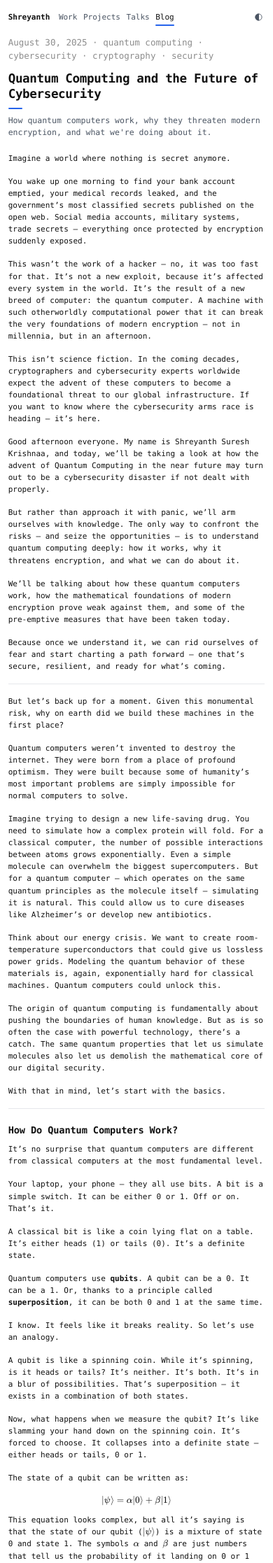
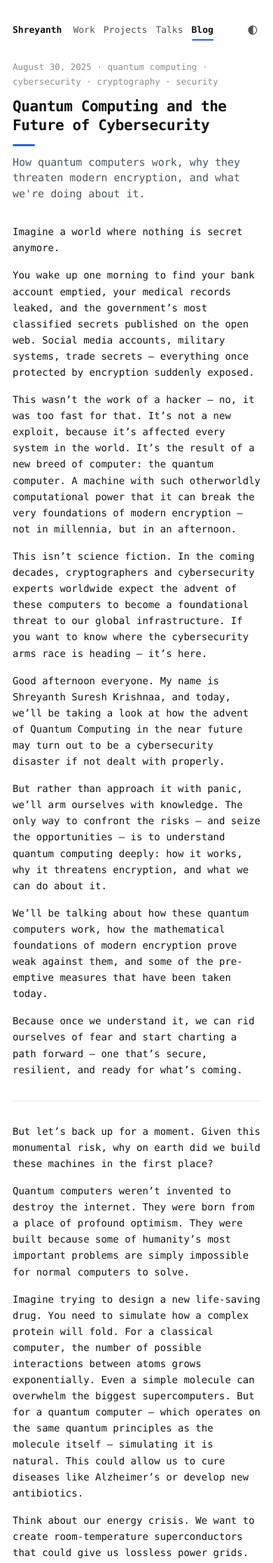
Before and after one commit to shreyanth-sureshkrishnaa/personal-site, a Jekyll site: the page built from _posts/2025-08-30-quantum-computing-future-of-cybersecurity.md, in a window 390 px wide. Shown: the top 2234 px of the page at 70% size. Built offline with Jekyll 4.4.1, drawn with Linux system fonts in a browser that asks for light colours.

Commit message:
overhaul

```diff
--- a/_layouts/default.html
+++ b/_layouts/default.html
@@ -3,22 +3,28 @@
 
 <head>
   <meta charset="UTF-8">
+  <meta name="viewport" content="width=device-width, initial-scale=1.0">
+  <meta name="theme-color" content="#ffffff" id="meta-theme-color">
   <script>
     (function () {
       try {
         var t = localStorage.getItem('theme');
-        if (t === 'dark' || (!t && window.matchMedia('(prefers-color-scheme: dark)').matches)) {
+        var isDark = t === 'dark' || (!t && window.matchMedia('(prefers-color-scheme: dark)').matches);
+        if (isDark) {
           document.documentElement.setAttribute('data-theme', 'dark');
+          var meta = document.getElementById('meta-theme-color');
+          if (meta) meta.setAttribute('content', '#0d0d10');
         }
       } catch (e) {}
     })();
   </script>
-  <meta name="viewport" content="width=device-width, initial-scale=1.0">
-  <title>{% if page.title == "Home" or page.layout == "home" %}Shreyanth Suresh Krishnaa{% else %}{{ page.title }}{%
-    endif %}</title>
+  <title>{% if page.title == "Home" or page.layout == "home" %}Shreyanth Suresh Krishnaa{% else %}{{ page.title }}{% endif %}</title>
   <meta name="description" content="{{ page.description | default: site.description }}">
-  <link rel="icon" type="image/png" href="{{ '/assets/images/profile_circle.png' | relative_url }}">
+  <link rel="icon" type="image/png" href="{{ '/assets/images/favicon.png' | relative_url }}">
+  <link rel="apple-touch-icon" href="{{ '/assets/images/profile_circle.png' | relative_url }}">
   <link rel="stylesheet" href="{{ '/assets/css/main.css' | relative_url }}">
+  {% if page.math or page.katex or content contains '$$' or content contains '\(' %}
+  <link rel="preconnect" href="https://cdn.jsdelivr.net" crossorigin>
   <link rel="stylesheet" href="https://cdn.jsdelivr.net/npm/katex@0.16.11/dist/katex.min.css">
   <script defer src="https://cdn.jsdelivr.net/npm/katex@0.16.11/dist/katex.min.js"></script>
   <script defer src="https://cdn.jsdelivr.net/npm/katex@0.16.11/dist/contrib/auto-render.min.js" onload="renderMathInElement(document.body, {
@@ -29,21 +35,19 @@
         {left: '\\(', right: '\\)', display: false}
       ]
     });"></script>
+  {% endif %}
   {% feed_meta %}
   {% seo %}
 </head>
 
 <body>
   <nav>
-    <a href="{{ '/' | relative_url }}"
-      class="nav-home{% if page.url == '/' or page.url == '/index.html' %} active{% endif %}">Shreyanth</a>
-    <a href="{{ '/work/' | relative_url }}" {% if page.url contains '/work/' %} class="active" {% endif %}>Work</a>
-    <a href="{{ '/projects/' | relative_url }}" {% if page.url contains '/projects/' %} class="active" {% endif
-      %}>Projects</a>
-    <a href="{{ '/talks/' | relative_url }}" {% if page.url contains '/talks/' %} class="active" {% endif %}>Talks</a>
-    <a href="{{ '/blog/' | relative_url }}" {% if page.url contains '/blog/' or page.layout=='post' %} class="active" {%
-      endif %}>Blog</a>
-    <button id="theme-toggle" class="theme-toggle" aria-label="Toggle theme">
+    <a href="{{ '/' | relative_url }}" class="nav-home{% if page.url == '/' or page.url == '/index.html' %} active{% endif %}">Shreyanth</a>
+    <a href="{{ '/work/' | relative_url }}"{% if page.url contains '/work/' %} class="active"{% endif %}>Work</a>
+    <a href="{{ '/projects/' | relative_url }}"{% if page.url contains '/projects/' %} class="active"{% endif %}>Projects</a>
+    <a href="{{ '/talks/' | relative_url }}"{% if page.url contains '/talks/' %} class="active"{% endif %}>Talks</a>
+    <a href="{{ '/blog/' | relative_url }}"{% if page.url contains '/blog/' or page.layout == 'post' %} class="active"{% endif %}>Blog</a>
+    <button id="theme-toggle" class="theme-toggle" aria-label="Toggle theme" title="Toggle theme">
       <svg viewBox="0 0 24 24" width="14" height="14" stroke="currentColor" stroke-width="2" fill="none">
         <circle cx="12" cy="12" r="10" />
         <path d="M12 2a10 10 0 0 0 0 20z" fill="currentColor" />
@@ -54,29 +58,44 @@
   <script>
     (function () {
       var btn = document.getElementById('theme-toggle');
+      var metaTheme = document.getElementById('meta-theme-color');
       if (!btn) return;
+
+      function updateTheme(newTheme) {
+        if (newTheme === 'dark') {
+          document.documentElement.setAttribute('data-theme', 'dark');
+          if (metaTheme) metaTheme.setAttribute('content', '#0d0d10');
+        } else {
+          document.documentElement.removeAttribute('data-theme');
+          if (metaTheme) metaTheme.setAttribute('content', '#ffffff');
+        }
+        try { localStorage.setItem('theme', newTheme); } catch (e) {}
+      }
+
       btn.addEventListener('click', function () {
-        var html = document.documentElement;
-        var isDark = html.getAttribute('data-theme') === 'dark';
+        var isDark = document.documentElement.getAttribute('data-theme') === 'dark';
+        var nextTheme = isDark ? 'light' : 'dark';
 
-        /* Smooth icon spin */
-        btn.classList.remove('spinning');
-        requestAnimationFrame(function () {
-          btn.classList.add('spinning');
-        });
-        btn.addEventListener('animationend', function handler() {
-          btn.classList.remove('spinning');
-          btn.removeEventListener('animationend', handler);
-        }, { once: true });
-
-        if (isDark) {
-          html.removeAttribute('data-theme');
-          try { localStorage.setItem('theme', 'light'); } catch (e) {}
+        if (document.startViewTransition && !window.matchMedia('(prefers-reduced-motion: reduce)').matches) {
+          document.startViewTransition(function () {
+            updateTheme(nextTheme);
+          });
         } else {
-          html.setAttribute('data-theme', 'dark');
-          try { localStorage.setItem('theme', 'dark'); } catch (e) {}
+          document.documentElement.classList.add('theme-transitioning');
+          updateTheme(nextTheme);
+          window.setTimeout(function () {
+            document.documentElement.classList.remove('theme-transitioning');
+          }, 260);
         }
       });
+
+      try {
+        window.matchMedia('(prefers-color-scheme: dark)').addEventListener('change', function (e) {
+          if (!localStorage.getItem('theme')) {
+            updateTheme(e.matches ? 'dark' : 'light');
+          }
+        });
+      } catch (e) {}
     })();
   </script>
 </body>
--- a/assets/css/main.css
+++ b/assets/css/main.css
@@ -1,4 +1,3 @@
-
 :root {
   --blue: #2563eb;
   --bg-color: #ffffff;
@@ -10,7 +9,7 @@
   --code-bg: #f8fafc;
   --code-border: #e2e8f0;
   --font-mono: ui-monospace, 'Cascadia Code', Menlo, Consolas, 'Liberation Mono', monospace;
-  --font-sans: ui-monospace, 'Cascadia Code', Menlo, Consolas, 'Liberation Mono', monospace;
+  --content-width: 680px;
 }
 
 [data-theme="dark"] {
@@ -25,25 +24,21 @@
   --code-border: #1f2937;
 }
 
-p + p { margin-top: 1.1em; }
-
+/* Base Reset & Universal Box Sizing */
 *, *::before, *::after {
   box-sizing: border-box;
   margin: 0;
   padding: 0;
-  font-family: inherit;
 }
 
-/* Universal font — system monospace stack, zero network requests */
 html {
-  font-family: ui-monospace, 'Cascadia Code', Menlo, Consolas, 'Liberation Mono', monospace;
+  font-family: var(--font-mono);
   background-color: var(--bg-color);
   color-scheme: light;
   -webkit-font-smoothing: antialiased;
   -moz-osx-font-smoothing: grayscale;
   text-rendering: optimizeLegibility;
-  /* Only transition background — transitioning color re-rasterizes text glyphs on mobile WebKit */
-  transition: background-color 0.3s ease;
+  scroll-behavior: smooth;
 }
 
 [data-theme="dark"] {
@@ -51,20 +46,49 @@
 }
 
 body {
+  font-family: inherit;
   font-size: 14px;
   line-height: 1.7;
   color: var(--text-primary);
   background-color: var(--bg-color);
-  max-width: 680px;
+  max-width: var(--content-width);
   margin: 0 auto;
   padding: 50px 24px 100px;
   -webkit-font-smoothing: antialiased;
   -moz-osx-font-smoothing: grayscale;
-  text-rendering: optimizeLegibility;
-  /* Only transition background — never color, it causes glyph flicker on mobile */
-  transition: background-color 0.3s ease;
 }
 
+/* Theme Transition System:
+   Zero transitions on initial load / navigation to prevent FOUT (flash of unstyled theme).
+   View Transitions API for hardware-composited, zero-flicker cross-fade in modern browsers;
+   Scoped .theme-transitioning class fallback with simultaneous color + bg-color synchronization. */
+::view-transition-old(root),
+::view-transition-new(root) {
+  animation-duration: 0.25s;
+  animation-timing-function: cubic-bezier(0.4, 0, 0.2, 1);
+}
+
+html.theme-transitioning,
+html.theme-transitioning *,
+html.theme-transitioning *::before,
+html.theme-transitioning *::after {
+  transition: background-color 0.25s ease, color 0.25s ease, border-color 0.25s ease !important;
+}
+
+@media (prefers-reduced-motion: reduce) {
+  ::view-transition-old(root),
+  ::view-transition-new(root) {
+    animation: none !important;
+  }
+  html.theme-transitioning,
+  html.theme-transitioning *,
+  html.theme-transitioning *::before,
+  html.theme-transitioning *::after {
+    transition: none !important;
+  }
+}
+
+/* Global Interactive Elements */
 a {
   color: var(--blue);
   text-decoration: none;
@@ -72,34 +96,27 @@
 }
 
 a:hover {
-  opacity: 0.85;
+  opacity: 0.82;
+}
+
+a:focus-visible,
+button:focus-visible {
+  outline: 2px solid var(--blue);
+  outline-offset: 3px;
+  border-radius: 3px;
+}
+
+p + p {
+  margin-top: 1.1em;
 }
 
 hr {
   border: none;
   border-top: 1px solid var(--border-divider);
   margin: 32px 0;
-  transition: border-color 0.25s ease;
 }
 
-/* Containers: only transition background + border, never text color */
-.entry,
-.project-row,
-.post-row,
-.post-content pre,
-.post-content code {
-  transition: border-color 0.3s ease, background-color 0.3s ease;
-}
-
-/* Fast micro-transitions for links — opacity only, no color transition on mobile */
-.project-name a,
-.post-title a,
-.hero-links a,
-.post-content a {
-  transition: opacity 0.15s ease, text-decoration-color 0.15s ease;
-}
-
-/* NAV */
+/* Navigation */
 nav {
   display: flex;
   gap: 20px;
@@ -116,14 +133,16 @@
 
 nav a {
   color: var(--text-secondary);
+  transition: color 0.15s ease;
 }
 
-nav a:hover, nav a.active {
+nav a:hover,
+nav a.active {
   color: var(--text-primary);
 }
 
 nav a.active {
-  font-weight: 550;
+  font-weight: 600;
   position: relative;
 }
 
@@ -138,19 +157,20 @@
   border-radius: 1px;
 }
 
-/* THEME TOGGLE */
+/* Theme Toggle Button */
 .theme-toggle {
   margin-left: auto;
   background: none;
   border: none;
   cursor: pointer;
-  padding: 6px;
+  padding: 8px;
   color: var(--text-secondary);
   display: flex;
   align-items: center;
   justify-content: center;
   border-radius: 6px;
-  transition: transform 0.35s cubic-bezier(0.34, 1.56, 0.64, 1);
+  transition: color 0.2s ease, transform 0.15s ease;
+  line-height: 0;
 }
 
 .theme-toggle:hover {
@@ -163,25 +183,20 @@
 
 .theme-toggle svg {
   display: block;
+  transition: transform 0.35s cubic-bezier(0.34, 1.56, 0.64, 1);
 }
 
-.theme-toggle.spinning svg {
-  animation: theme-spin 0.45s cubic-bezier(0.34, 1.56, 0.64, 1) forwards;
+[data-theme="dark"] .theme-toggle svg {
+  transform: rotate(180deg);
 }
 
-@keyframes theme-spin {
-  0%   { transform: rotate(0deg)   scale(1); }
-  40%  { transform: rotate(200deg) scale(0.75); }
-  70%  { transform: rotate(340deg) scale(1.15); }
-  100% { transform: rotate(360deg) scale(1); }
-}
-
-/* HERO */
+/* Hero Section */
 .hero-name {
   font-size: 28px;
   font-weight: 700;
   margin-bottom: 6px;
   letter-spacing: -0.02em;
+  color: var(--text-primary);
 }
 
 .hero-name::after {
@@ -203,6 +218,7 @@
 
 .hero-links {
   font-size: 14px;
+  color: var(--text-muted);
 }
 
 .hero-links a {
@@ -214,12 +230,13 @@
   opacity: 1;
 }
 
-/* PAGE TITLE */
+/* Page Titles & Headings */
 h1.page-title {
   font-size: 24px;
   font-weight: 700;
   margin-bottom: 0;
   letter-spacing: -0.02em;
+  color: var(--text-primary);
 }
 
 h1.page-title::after {
@@ -233,7 +250,6 @@
   border-radius: 1.5px;
 }
 
-/* SECTION HEADINGS */
 h2.section-title {
   font-size: 12px;
   font-weight: 600;
@@ -243,7 +259,7 @@
   margin: 40px 0 16px;
 }
 
-/* TIMELINE / HISTORY */
+/* Timeline / Work Entries */
 .entry {
   display: grid;
   grid-template-columns: 120px 1fr;
@@ -259,7 +275,6 @@
 
 .entry-time {
   color: var(--text-muted);
-  font-family: var(--font-mono);
   font-size: 12.5px;
   padding-top: 2px;
 }
@@ -289,6 +304,11 @@
   line-height: 1.6;
 }
 
+.entry-link {
+  margin-top: 8px;
+  font-size: 13.5px;
+}
+
 .entry-bullets {
   list-style: none;
   padding: 0;
@@ -308,7 +328,7 @@
   color: var(--text-muted);
 }
 
-/* PROJECTS LIST */
+/* Projects List */
 .project-row {
   padding: 16px 0;
   border-top: 1px solid var(--border-color);
@@ -340,7 +360,6 @@
 }
 
 .project-tag {
-  font-family: var(--font-mono);
   font-size: 11px;
   color: var(--text-muted);
   white-space: nowrap;
@@ -353,13 +372,7 @@
   line-height: 1.55;
 }
 
-/* POST BACK LINK */
-.post-back {
-  font-size: 14px;
-  margin-top: 24px;
-}
-
-/* BLOG LIST */
+/* Blog List */
 .post-row {
   display: grid;
   grid-template-columns: 100px 1fr;
@@ -375,7 +388,6 @@
 
 .post-date {
   color: var(--text-muted);
-  font-family: var(--font-mono);
   font-size: 12.5px;
   padding-top: 2px;
 }
@@ -397,15 +409,18 @@
 }
 
 .post-tags {
-  font-family: var(--font-mono);
   font-size: 11px;
   color: var(--text-muted);
   margin-top: 6px;
 }
 
-/* BLOG POST */
+/* Post Detail */
+.post-back {
+  font-size: 14px;
+  margin-top: 24px;
+}
+
 .post-meta {
-  font-family: var(--font-mono);
   font-size: 12.5px;
   color: var(--text-muted);
   margin-bottom: 12px;
@@ -417,6 +432,7 @@
   line-height: 1.25;
   margin-bottom: 0;
   letter-spacing: -0.02em;
+  color: var(--text-primary);
 }
 
 .post-header h1::after {
@@ -448,12 +464,14 @@
   font-weight: 700;
   margin: 32px 0 12px;
   letter-spacing: -0.01em;
+  color: var(--text-primary);
 }
 
 .post-content h3 {
   font-size: 15px;
   font-weight: 700;
   margin: 24px 0 10px;
+  color: var(--text-primary);
 }
 
 .post-content p {
@@ -464,8 +482,7 @@
   color: var(--blue);
   text-decoration: underline;
   text-underline-offset: 3px;
-  text-decoration-color: rgba(37, 99, 235, 0.25);
-  transition: text-decoration-color 0.15s ease;
+  text-decoration-color: rgba(37, 99, 235, 0.3);
 }
 
 .post-content a:hover {
@@ -473,11 +490,11 @@
 }
 
 .post-content code {
-  font-family: var(--font-mono);
-  font-size: 0.85em;
+  font-family: inherit;
+  font-size: 0.88em;
   background: var(--code-bg);
   border: 1px solid var(--code-border);
-  padding: 2px 5px;
+  padding: 2px 6px;
   border-radius: 4px;
   color: var(--text-primary);
 }
@@ -489,7 +506,6 @@
   overflow-x: auto;
   margin: 20px 0;
   border-radius: 6px;
-  font-family: var(--font-mono);
   font-size: 13px;
   line-height: 1.55;
 }
@@ -509,7 +525,8 @@
   font-style: italic;
 }
 
-.post-content ul, .post-content ol {
+.post-content ul,
+.post-content ol {
   padding-left: 24px;
   margin-bottom: 16px;
 }
@@ -520,165 +537,94 @@
 
 .post-content strong {
   font-weight: 600;
+  color: var(--text-primary);
 }
 
-/* KaTeX */
+/* KaTeX Display */
 .katex-display {
   margin: 24px 0;
   overflow-x: auto;
 }
 
-/* UTIL */
 p.hint {
   font-size: 13px;
   color: var(--text-muted);
   margin-bottom: 16px;
 }
 
-/* FLUID MOBILE SCALING — everything shrinks smoothly with screen width */
+/* Mobile Responsive Layout (Clean, readable, zero bloat) */
 @media (max-width: 680px) {
   body {
-    padding: clamp(16px, 4vw, 24px) clamp(10px, 3vw, 16px) clamp(40px, 8vw, 60px);
-    font-size: clamp(11px, 2.8vw, 12.5px);
-    line-height: 1.55;
+    padding: 32px 18px 64px;
+    font-size: 13.5px;
+    line-height: 1.65;
   }
 
   nav {
-    flex-wrap: wrap;
-    gap: clamp(6px, 1.8vw, 8px) clamp(8px, 2.2vw, 12px);
-    margin-bottom: clamp(18px, 4.5vw, 26px);
-    font-size: clamp(11px, 2.8vw, 12.5px);
+    display: flex;
+    align-items: center;
+    gap: 12px;
+    margin-bottom: 32px;
+    font-size: 13px;
   }
 
   .theme-toggle {
     margin-left: auto;
-    padding: 3px;
-  }
-
-  .theme-toggle svg {
-    width: clamp(11px, 2.8vw, 13px);
-    height: clamp(11px, 2.8vw, 13px);
-  }
-
-  hr {
-    margin: clamp(16px, 4vw, 22px) 0;
+    padding: 4px;
+    flex-shrink: 0;
   }
 
   .hero-name {
-    font-size: clamp(17px, 4.8vw, 21px);
-    letter-spacing: -0.01em;
-  }
-
-  .hero-name::after {
-    width: clamp(20px, 5vw, 28px);
-    height: 2px;
-    margin-top: clamp(8px, 2vw, 10px);
-    margin-bottom: clamp(6px, 1.5vw, 8px);
+    font-size: 22px;
   }
 
   .hero-sub {
-    font-size: clamp(11px, 2.8vw, 12.5px);
-    margin-bottom: clamp(8px, 2vw, 12px);
-  }
-
-  .hero-links {
-    font-size: clamp(10.5px, 2.7vw, 12px);
+    font-size: 13.5px;
   }
 
   h1.page-title {
-    font-size: clamp(16px, 4.5vw, 19px);
+    font-size: 20px;
   }
 
   h1.page-title::after {
-    width: clamp(20px, 5vw, 28px);
-    height: 2px;
-    margin-top: clamp(8px, 2vw, 10px);
-    margin-bottom: clamp(16px, 4vw, 22px);
-  }
-
-  h2.section-title {
-    font-size: clamp(9px, 2.2vw, 10.5px);
-    margin: clamp(20px, 5vw, 26px) 0 clamp(8px, 2vw, 12px);
+    margin-bottom: 20px;
   }
 
   .entry {
     grid-template-columns: 1fr;
-    gap: 2px;
-    padding: clamp(10px, 2.5vw, 13px) 0;
-    font-size: clamp(11px, 2.8vw, 12.5px);
+    gap: 4px;
+    padding: 14px 0;
   }
 
   .entry-time {
-    font-size: clamp(10px, 2.5vw, 11px);
+    font-size: 11.5px;
   }
 
-  .entry-role {
-    font-size: clamp(11.5px, 3vw, 13px);
-  }
-
-  .entry-org {
-    font-size: clamp(10.5px, 2.7vw, 12px);
-  }
-
-  .entry-desc {
-    font-size: clamp(11px, 2.8vw, 12.5px);
+  .project-header {
+    flex-direction: column;
+    gap: 2px;
   }
 
   .project-row {
-    padding: clamp(10px, 2.5vw, 13px) 0;
-  }
-
-  .project-name {
-    font-size: clamp(11.5px, 3vw, 13px);
-  }
-
-  .project-tag {
-    font-size: clamp(9.5px, 2.4vw, 10.5px);
-  }
-
-  .project-desc {
-    font-size: clamp(10.5px, 2.7vw, 12px);
+    padding: 14px 0;
   }
 
   .post-row {
     grid-template-columns: 1fr;
-    gap: 2px;
-    padding: clamp(10px, 2.5vw, 12px) 0;
-    font-size: clamp(11px, 2.8vw, 12.5px);
+    gap: 4px;
+    padding: 14px 0;
   }
 
   .post-date {
-    font-size: clamp(10px, 2.5vw, 11px);
+    font-size: 11.5px;
   }
 
   .post-header h1 {
-    font-size: clamp(16px, 4.5vw, 19px);
-  }
-
-  .post-header h1::after {
-    width: clamp(20px, 5vw, 28px);
-    height: 2px;
-    margin-top: clamp(8px, 2vw, 10px);
-    margin-bottom: clamp(8px, 2vw, 10px);
-  }
-
-  .post-subtitle {
-    font-size: clamp(11.5px, 2.9vw, 13px);
+    font-size: 21px;
   }
 
   .post-content {
-    font-size: clamp(11px, 2.8vw, 12.5px);
-    line-height: 1.55;
-    margin-top: clamp(20px, 5vw, 26px);
-  }
-
-  .post-content h2 {
-    font-size: clamp(13.5px, 3.5vw, 15px);
-    margin: clamp(20px, 5vw, 26px) 0 clamp(8px, 2vw, 10px);
-  }
-
-  .post-content h3 {
-    font-size: clamp(12px, 3vw, 13.5px);
-    margin: clamp(16px, 4vw, 20px) 0 clamp(6px, 1.5vw, 8px);
+    font-size: 14px;
+    line-height: 1.65;
   }
 }
```
Also changed, not shown: _posts/2025-08-30-quantum-computing-future-of-cybersecurity.md (+1 -0 lines), assets/images/favicon.png (added).
